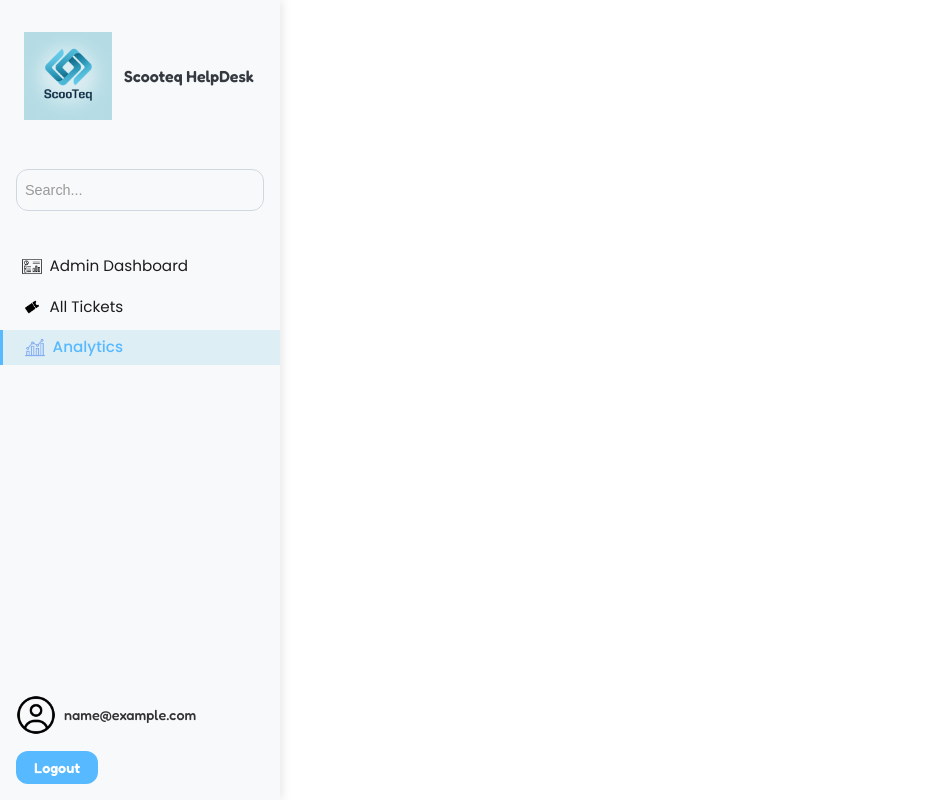
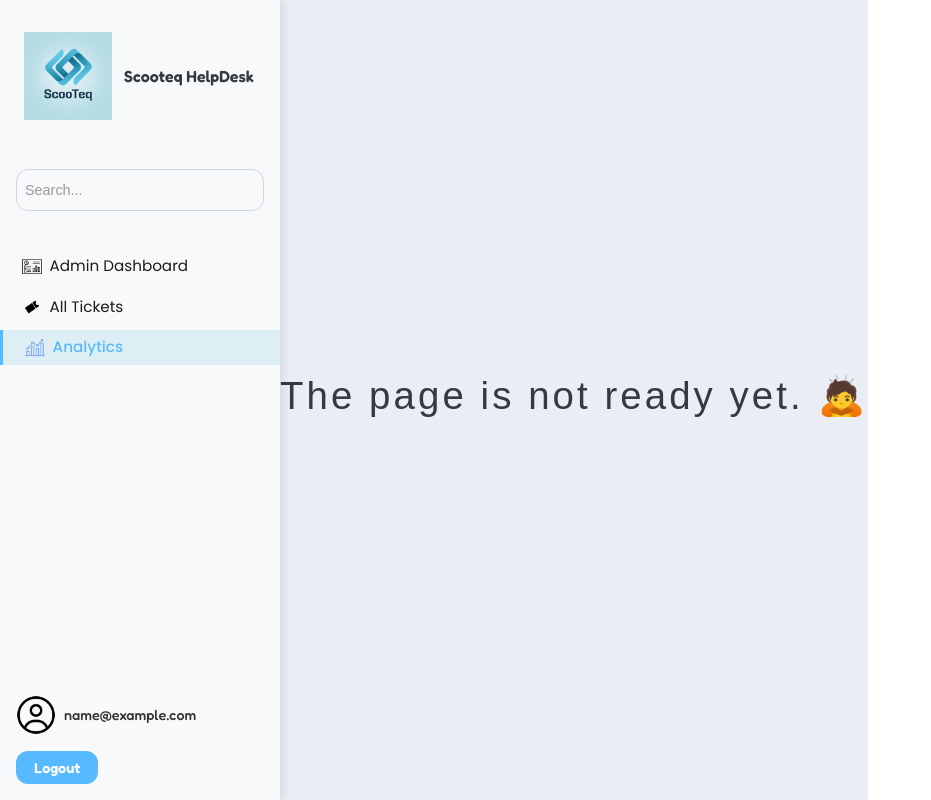
Before and after one commit to IliasAlmerekov/Lernfeld-02B, a React (Vite) app: page /analytics in a window 1280 px wide. Shown: the whole page, without its empty margins (0-931 px from the left). Built offline with nearby package versions, Linux system fonts and the light colour scheme; sample sign-in values are in the browser's storage; a web font is replaced by a local one.

Commit message:
chore(readme): add readme for our project

```diff
--- a/src/App.jsx
+++ b/src/App.jsx
@@ -14,12 +14,10 @@ function App() {
   return (
     <Router>
       <Routes>
-        {/* Public routes */}
         <Route path="/" element={<LoginPage />} />
         <Route path="/register" element={<Register />} />
         <Route path="/login" element={<LoginPage />} />
 
-        {/* Protected routes with Layout (Sidebar) */}
         <Route element={<Layout />}>
           <Route path="/dashboard" element={<Dashboard />} />
           <Route path="/tickets" element={<Tickets />} />
--- a/src/components/Analytics.jsx
+++ b/src/components/Analytics.jsx
@@ -1,7 +1,12 @@
 import React from "react";
+import "../styles/Analytics.css";
 
 const Analytics = () => {
-  return <div></div>;
+  return (
+    <div className="analytics-container">
+      <h1>The page is not ready yet. 🙇 </h1>
+    </div>
+  );
 };
 
 export default Analytics;
--- a/src/components/Layout.jsx
+++ b/src/components/Layout.jsx
@@ -78,10 +78,8 @@ const Layout = () => {
     }
   };
 
-  // Handle search functionality
   const handleSearch = (query) => {
     setSearchQuery(query);
-    // Propagate search query to children components through context or state management
   };
 
   return (
--- /dev/null
+++ b/src/styles/Analytics.css
@@ -0,0 +1,8 @@
+.analytics-container {
+  width: 100%;
+  height: 100vh;
+  display: flex;
+  justify-content: center;
+  align-items: center;
+  text-align: center;
+}
```
Also changed, not shown: 1 other file (tests, documents, lock files or other folders).
